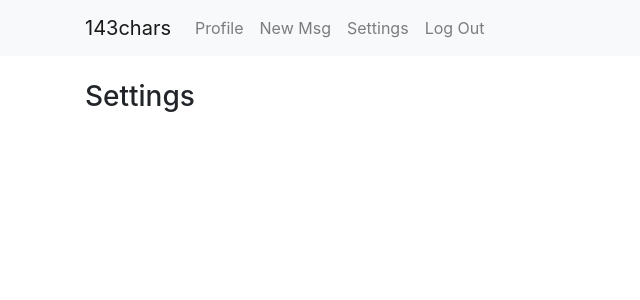
After one commit to petermorgandev/143chars, a Node server app: page /settings in a window 1280 px wide. The commit adds this page. Shown: the top 300 px of the page, without its empty margins (0-640 px from the left). Run offline with Node 20, Linux system fonts and the light colour scheme; the visitor is signed in with stand-in values (Sample User, id 1); some libraries are stand-ins or nearby versions.

Commit message:
Settings added to routes/navba - created pug file

```diff
--- a/routes/index.js
+++ b/routes/index.js
@@ -123,6 +123,10 @@ router.post('/new', (req, res, next) => {
   });
 });
 
+router.get('/settings', middle.requiresLogin, (req, res, next) => {
+  return res.render('settings', { title: 'User Settings' });
+});
+
 router.get('/logout', (req, res, next) => {
   if (req.session) {
     req.session.destroy(function (err) {
--- a/views/includes/navbar.pug
+++ b/views/includes/navbar.pug
@@ -14,6 +14,8 @@ nav.navbar.navbar-expand-md.navbar-light.bg-light
           li.nav-item
             a(class='nav-link' href='/new') New Msg
           li.nav-item
+            a(class='nav-link' href='/settings') Settings
+          li.nav-item
             a(class='nav-link' href='/logout') Log Out
         else
           li.nav-item
--- /dev/null
+++ b/views/settings.pug
@@ -0,0 +1,6 @@
+extends layout
+
+block content
+  .container
+    .row
+      h3.mt-4 Settings
```
